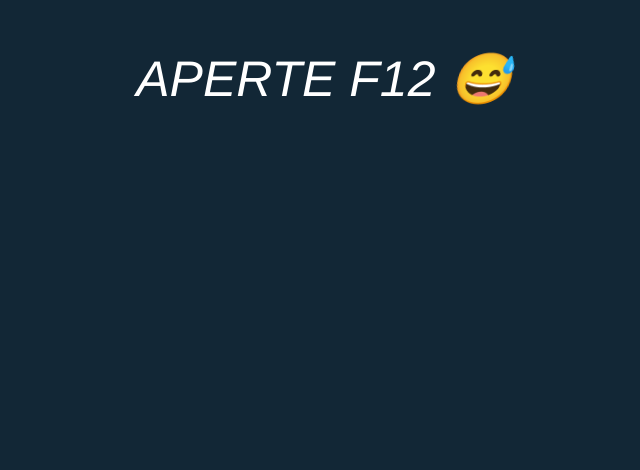
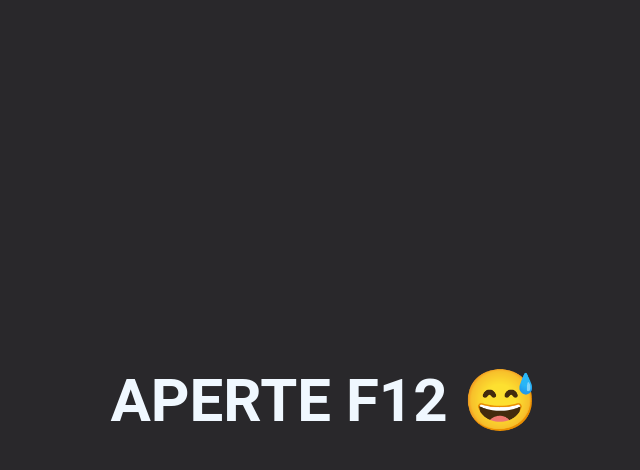
Before and after one commit to felpsalvs/Cardio-de-matriz, a plain HTML site: page index.html in a window 1280 px wide. Shown: the whole page, without its empty margins (316-956 px from the left). Drawn offline with Linux system fonts and the light colour scheme.

Commit message:
finalizando style

```diff
--- a/index.html
+++ b/index.html
@@ -8,7 +8,7 @@
     <title>Cardio de matriz</title>
 </head>
 <body>
-    <p><em>APERTE F12 &#128517;</em></p>
+    <p>APERTE F12 &#128517;</p>
     <!--Coloque seus shorts - isso aqui é um treino de matriz!
     ## Array Cardio Dia 1
     Alguns dados com os quais podemos trabalhar -->
--- a/style.css
+++ b/style.css
@@ -1,8 +1,19 @@
-body {
-    text-align: center;
-    background: #122736;
-    color: white;
-    font-family: 'helvetica neue', sans-serif;
-    font-weight: 100;
-    font-size: 50px;
-}
+* {
+    margin: 0;
+  }
+
+  html,
+  body {
+    height: 100%;
+    font-family: 'Roboto', sans-serif;
+    -webkit-font-smoothing: antialiased;
+    font-size: 60px;
+    font-weight: 700;
+    color: aliceblue;
+  }
+
+  body {
+    display: grid;
+    place-items: center;
+    background: rgb(41, 40, 43);
+  }
```
